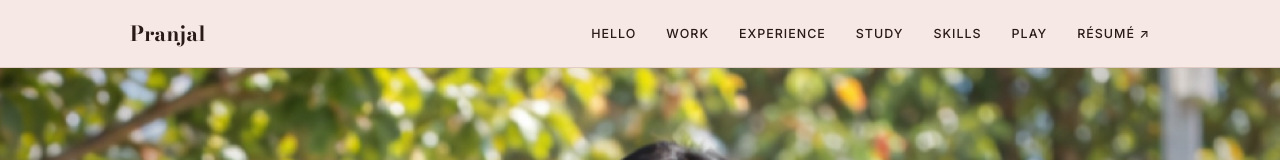
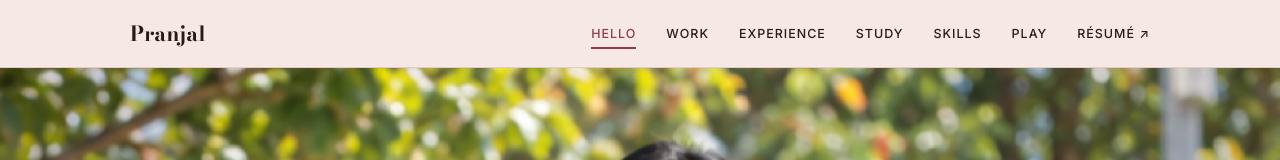
Before and after one commit to Pranjal0211/portfolio, a React (Vite) app: page / in a window 1280 px wide. Shown: the top 160 px of the page. Built offline with nearby package versions, Linux system fonts and the light colour scheme.

Commit message:
feat: highlight the current section in the nav
Add a useActiveSection hook that tracks which section sits in the
middle of the viewport, and mark that nav link with is-active and
aria-current.

Co-Authored-By: Claude Opus 5.5 <noreply@anthropic.com>

```diff
--- a/src/components/Nav.jsx
+++ b/src/components/Nav.jsx
@@ -1,10 +1,14 @@
 import { useState } from 'react';
 import { nav, profile } from '../data.js';
 import { asset } from '../asset.js';
+import useActiveSection from '../hooks/useActiveSection.js';
+
+const sectionIds = nav.map((item) => item.href.slice(1));
 
 export default function Nav() {
   const [open, setOpen] = useState(false);
   const close = () => setOpen(false);
+  const active = useActiveSection(sectionIds);
 
   return (
     <header className="nav" id="top">
@@ -22,7 +26,13 @@ export default function Nav() {
         </button>
         <nav className={`nav__links${open ? ' is-open' : ''}`} id="nav-links">
           {nav.map((item) => (
-            <a key={item.href} href={item.href} onClick={close}>
+            <a
+              key={item.href}
+              href={item.href}
+              className={active === item.href.slice(1) ? 'is-active' : undefined}
+              aria-current={active === item.href.slice(1) ? 'location' : undefined}
+              onClick={close}
+            >
               {item.label}
             </a>
           ))}
--- /dev/null
+++ b/src/hooks/useActiveSection.js
@@ -0,0 +1,24 @@
+import { useEffect, useState } from 'react';
+
+// Returns the id of the section currently in the middle of the viewport.
+export default function useActiveSection(ids) {
+  const [active, setActive] = useState(null);
+
+  useEffect(() => {
+    const sections = ids.map((id) => document.getElementById(id)).filter(Boolean);
+    if (!sections.length || !('IntersectionObserver' in window)) return undefined;
+
+    const observer = new IntersectionObserver(
+      (entries) => {
+        entries.forEach((entry) => {
+          if (entry.isIntersecting) setActive(entry.target.id);
+        });
+      },
+      { rootMargin: '-45% 0px -50% 0px' },
+    );
+    sections.forEach((s) => observer.observe(s));
+    return () => observer.disconnect();
+  }, [ids]);
+
+  return active;
+}
```
